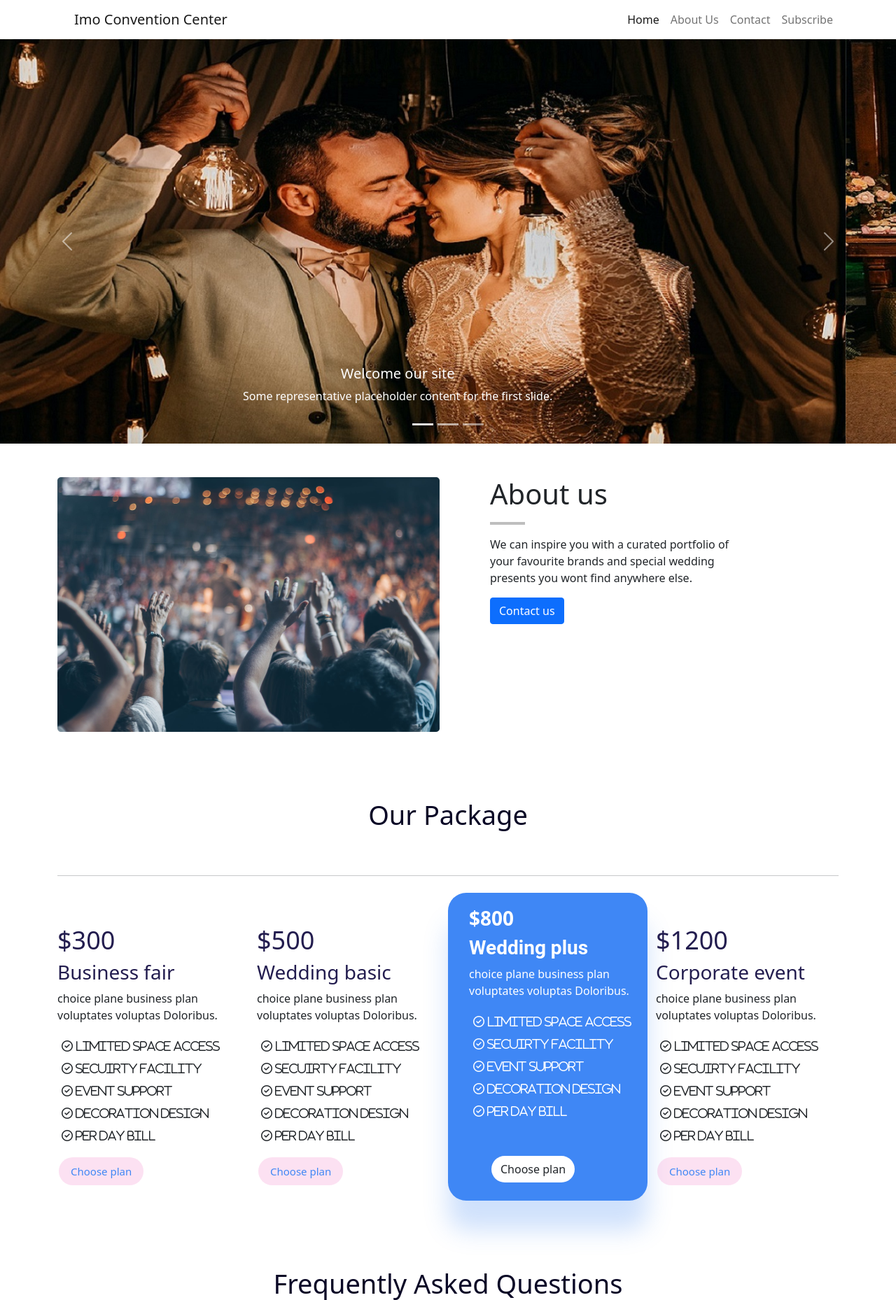
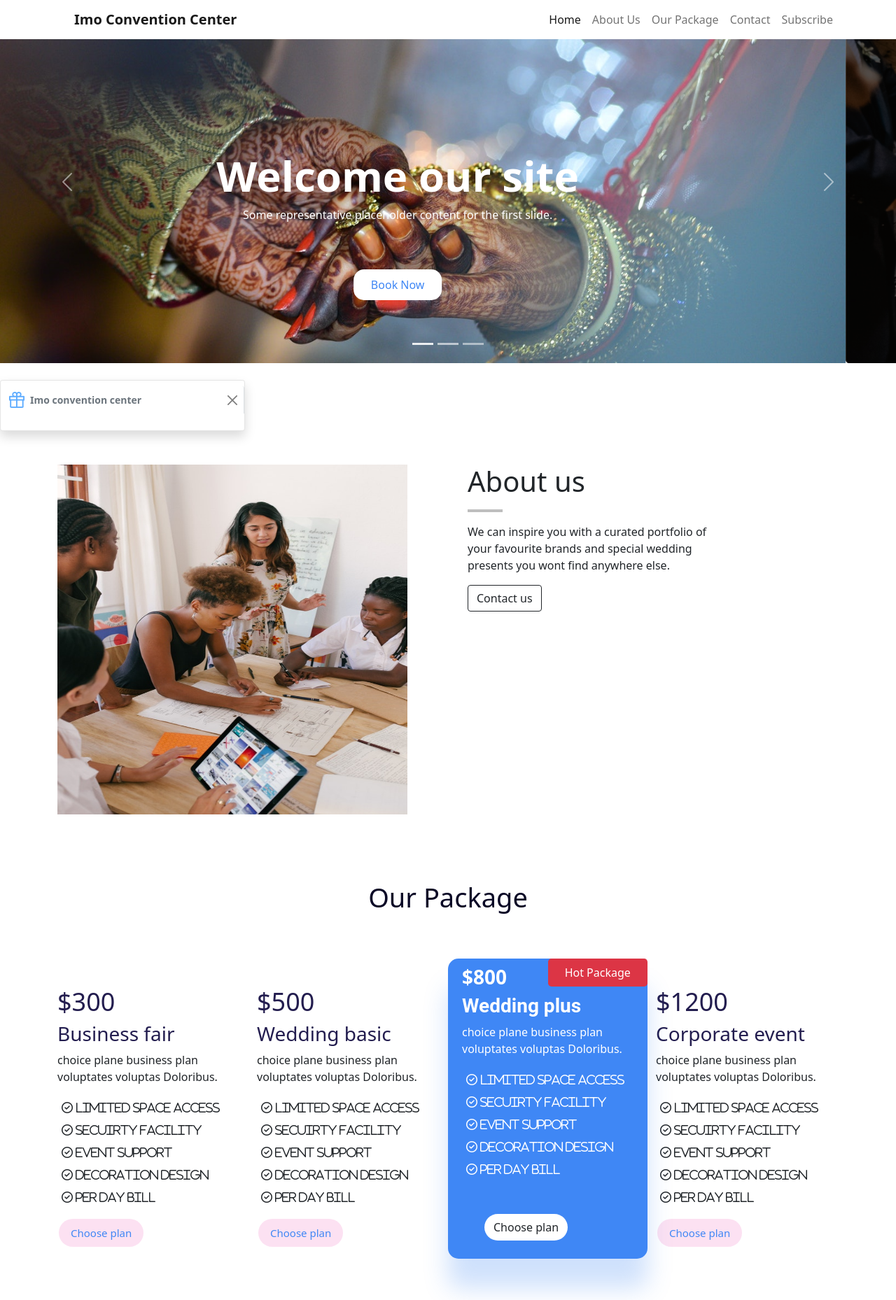
Before and after one commit to ImranHossain5722/WiddingConvention-center, a plain HTML site: page index.html in a window 1280 px wide. Shown: the top 1858 px of the page at 70% size. Drawn offline with nearby package versions, Linux system fonts and the light colour scheme.

Commit message:
slider button done

```diff
--- a/bootstrap/css/style.css
+++ b/bootstrap/css/style.css
@@ -1,3 +1,23 @@
+
+/* slider css*/
+
+.slider-btn{
+    background-color: white;
+    padding: 10px 25px 10px 25px ;
+    margin: 50px;
+    border-radius: 15px;
+    font-size: 16px;
+    color:#3F87F5;
+    border:none;
+}
+
+.carousel-caption h5 {
+    font-size: 60px;
+    font-weight: 800;
+}
+
+
+
 .about-us hr{
     width:50px;
     height: 2px;
@@ -37,17 +57,15 @@ font-size: 38px;
     margin-left: -30px;
     margin-top:15px;
 }
-
 .Wedding-plus{
 
     background-color:rgba(63, 135, 245, 1) ;
-    border-radius: 26px;
-    padding: 20px 10px 10px 30px ;
+    border-radius: 15px;
+    padding: 10px 5px 10px 20px ;
     color: white;
     box-shadow: 0px 42px 34px 0px rgba(63, 135, 245, 0.25);
+}
 
-
-}
 .Wedding-plus h5{
 
     color: white;
@@ -57,16 +75,13 @@ font-size: 38px;
 }
 
 .Wedding-plus h4{
-
     color: white;
     font-size:28px;
     font-weight: 700;
 }
 
 /* footer section */
-
 .footer{
 
     background-color: #0B0D17;
-
 }
--- a/index.html
+++ b/index.html
@@ -13,11 +13,11 @@
     <link rel="stylesheet" href="bootstrap/css/style.css">
 </head>
 <header>
-    <nav class="navbar navbar-expand-lg navbar-light bg-white">
+    <nav class="navbar fixed-top navbar-expand-lg navbar-light bg-white">
         <div class="container">
             <a class="navbar-brand d-flex align-items-center " href="#">
 
-                <span class="ms-4"> Imo Convention Center </span>
+                <span class="ms-4 fw-bold"> Imo Convention Center </span>
               </a>
           <button class="navbar-toggler" type="button" data-bs-toggle="collapse" data-bs-target="#navbarSupportedContent" aria-controls="navbarSupportedContent" aria-expanded="false" aria-label="Toggle navigation">
             <span class="navbar-toggler-icon"></span>
@@ -28,10 +28,15 @@
                 <a class="nav-link active" aria-current="page" href="#">Home</a>
               </li>
               <li class="nav-item">
-                <a class="nav-link" href="#">About Us </a>
+                <a class="nav-link" href="#aboutus">About Us </a>
               </li>
+
               <li class="nav-item">
-                <a class="nav-link" href="#">Contact</a>
+                <a class="nav-link" href="#ourpackage">Our Package </a>
+              </li>
+
+              <li class="nav-item">
+                <a class="nav-link" href="#contact">Contact</a>
               </li>
               <li class="nav-item">
                 <a class="nav-link" href="#">Subscribe</a>
@@ -56,24 +61,32 @@
                 <!-- slider 1st images -->
                 <div class="carousel-inner ">
                   <div class="carousel-item active">
-                    <img src="images/slider1.jpg" class="d-block img-fluid " alt="...">
+                    <img src="images/slider.jpg" class="d-block img-fluid " alt="...">
                     <div class="carousel-caption d-none d-md-block">
                       <h5>Welcome our site </h5>
                       <p>Some representative placeholder content for the first slide.</p>
+                      <a href="https://www.pexels.com/" class="btn btn-primary btn-lg slider-btn " tabindex="-1" role="button" aria-disabled="true">Book Now</a>
+
+
                     </div>
                   </div>
                   <div class="carousel-item">
-                    <img src="images/slider2.jpg" class="d-block img-fluid" alt="...">
+                    <img src="images/banner.png" class="d-block img-fluid" alt="...">
                     <div class="carousel-caption d-none d-md-block">
                       <h5>Welcome imo convention </h5>
                       <p>Some representative placeholder content for the second slide.</p>
+                      <a href="https://www.pexels.com/" class="btn btn-primary btn-lg slider-btn" tabindex="-1" role="button" aria-disabled="true">Book Now</a>
+
                     </div>
                   </div>
                   <div class="carousel-item">
-                    <img src="images/slider3.jpg" class="d-block img-fluid" alt="...">
+                    <img width="1450" height="50" src="images/pexels-kha-ruxury-2369530.jpg" class="d-block img-fluid" alt="...">
                     <div class="carousel-caption d-none d-md-block">
                       <h5>Party time </h5>
                       <p>Some representative placeholder content for the third slide.</p>
+                      <a href="https://www.pexels.com/" class="btn btn-primary btn-lg  " tabindex="-1" role="button" aria-disabled="true">Book Now</a>
+
+
                     </div>
                   </div>
 
@@ -90,14 +103,28 @@
         </section>
         <!-- slider section end -->
 
-        <!-- about us section -->
-        <section class="about-us container pb-5" >
+        <!-- toast section  -->
+            <br>
+        <div class="toast show " role="alert" aria-live="assertive" aria-atomic="true">
+            <div class="toast-header border-0 mt-2 border-end " id="">
+              <img src="icons/Vector.png" class="rounded me-2" alt="...">
+              <strong class="me-auto">Imo convention center</strong>
+            <button type="button" class="btn-close" data-bs-dismiss="toast" aria-label="Close"></button>
+            </div>
+            <div class="toast-body">
+            </div>
+          </div>
+          <!-- toast end -->
+
+            <!-- about us  section start -->
+        <section class="about-us container pb-5" id="aboutus"  >
+
                 <div class="row  d-flex mt-5">
                     <div  class="col-12 col-lg-6">
-                        <img class=" img-fluid" src="images/people.png" alt="">
+                        <img width="500" height="500" class= "rounded-5  border-light " src="images/pexels-rfstudio-3810792.jpg" alt="">
                     </div>
 
-                    <div class=" col-12 col-lg-4 ms-5">
+                    <div class=" col-12 col-lg-4 ms-3">
                         <h1 class="text-black
 
                         ">About us </h1>
@@ -105,19 +132,20 @@
                         <p> We can inspire you with a curated portfolio of your favourite brands and special wedding presents you wont find anywhere else.
 
                         </p>
-                        <button type="button" class="btn btn-primary">Contact us</button>
+
+                        <button type="button" link class="btn border-dark ">Contact us</button>
 
                     </div>
                 </div>
-
         </section>
         <!-- closed about us section -->
 
-        <!-- our package -->
-        <section class="container mt-5 pb-5">
+        <!-- our package start -->
+
+        <section class="container mt-5 pb-5" id="ourpackage">
                 <h2 class="text-center our-package pb-5">Our Package</h2>
-                <hr>
-            <div class="row d-flex justify-content-center align-items-center ">
+                <div class="row d-flex justify-content-between align-items-center ">
+
                 <div class=" package  col-12 col-md-6 col-lg-3 mt-5">
                         <h4>$300</h4>
                         <h5>Business fair</h5>
@@ -168,10 +196,12 @@
 
                     </div>
 
-                    <div class=" package Wedding-plus col-12 col-md-6 col-lg-3 mt-2">
+                    <div class=" package Wedding-plus col-12 col-md-6 col-lg-3 mt-2 position-relative">
                         <h4>$800</h4>
                         <h5>Wedding plus</h5>
                         <p> choice plane business plan voluptates voluptas Doloribus. </p>
+
+                        <p class="p-2 w-50 text-center bg-danger position-absolute top-0 start-50 rounded-3"> Hot Package</p>
                         <ul class="ul">
                             <li>
                                 <i class="far fa-check-circle"> limited space access</i>
@@ -192,7 +222,7 @@
                         </ul>
 
                 </div>
-                <div class=" package col-12 col-md-6 col-lg-3 mt-5">
+                <div class="Corporate-event package col-12 col-md-6 col-lg-3 mt-5">
                     <h4>$1200</h4>
                     <h5>Corporate event</h5>
                     <p> choice plane business plan voluptates voluptas Doloribus. </p>
@@ -216,8 +246,6 @@
                     </ul>
 
             </div>
-
-            </div>
         </section>
         <!-- Closed our packages section  -->
 
@@ -238,7 +266,7 @@
                   <div id="collapseOne" class="accordion-collapse collapse show" aria-labelledby="headingOne" data-bs-parent="#accordionExample">
                     <div class="accordion-body">
                       <strong>You can set up your gift list .</strong> online
-                      or in our London Showroom . Here you'll meet your dedicated Wedding List Advisor who will make recommendations for your gift list that are tailored to your tastes and needs. They will curate a selection of your favourite brands to get you started, and introduce you to lesser-known designers we know you’ll love. You'll be able to see presents in person and start adding presents to your wedding list right away.
+                      or in our London Showroom . Here you'll meet your dedicated Wedding List Advisor who will make recommendations for your gift list that are tailored to your tastes and needs. They will curate a selection of your favourite brands to get you started, and introduce you to lesser-known designers we know you ll love. You'll be able to see presents in person and start adding presents to your wedding list right away.
                     </div>
                   </div>
                 </div>
@@ -262,7 +290,7 @@
                   </h2>
                   <div id="collapseThree" class="accordion-collapse collapse" aria-labelledby="headingThree" data-bs-parent="#accordionExample">
                     <div class="accordion-body">
-                      <strong>Yes, your wedding list contributions are 100% secure with The Wedding Present Company. We operate a separate ring-fenced client trust account, guaranteeing absolute security and peace of mind for you and your guests. With over 25 years’ experience, we are one of the most trusted options available to you.</strong>>  overflow.
+                      <strong>Yes, your wedding list contributions are 100% secure with The Wedding Present Company. We operate a separate ring-fenced client trust account, guaranteeing absolute security and peace of mind for you and your guests. With over 25 years experience, we are one of the most trusted options available to you.</strong>>  overflow.
                     </div>
                   </div>
                 </div>
@@ -279,11 +307,25 @@
 </section>
 <!-- closed faq section -->
 
+ <section>
+    <div class="toast align-items-center" role="alert" aria-live="assertive" aria-atomic="true">
+        <div class="d-flex">
+          <div class="toast-body">
+          Hello, world! This is a toast message.
+         </div>
+          <button type="button" class="btn-close me-2 m-auto" data-bs-dismiss="toast" aria-label="Close"></button>
+        </div>
+      </div>
+ </section>
+
 <!-- contact us section  -->
-        <section class="container contact mb-5">
+        <section class="container contact mb-5" id="contact">
             <h2 class="text-center our-package mt-5 pb-5">Contact Us</h2>
             <div class="row">
+
+
                 <div class="col-lg-6">
+
                     <div class="contat-img ">
                         <img class="rounded" width="500" height="410px " src="images/contact.jpeg" alt="">
                     </div>
@@ -323,9 +365,32 @@
             </div>
 
 
+
+
+        </section>
+
+        <section class="container">
+                <div class="row">
+
+                </div>
         </section>
     </main>
+
+    <!-- bootstrap script -->
     <script src="bootstrap/js/bootstrap.min.js"></script>
+    <script src="https://cdn.jsdelivr.net/npm/bootstrap@5.1.3/dist/js/bootstrap.bundle.min.js" integrity="sha384-ka7Sk0Gln4gmtz2MlQnikT1wXgYsOg+OMhuP+IlRH9sENBO0LRn5q+8nbTov4+1p" crossorigin="anonymous"></script>
+
+    <!-- toast script -->
+<Script>
+
+$(function(){
+
+    $('.toast').toast();
+
+});
+
+</Script>
+
 </body>
 <!-- footer section -->
 
```
Also changed, not shown: icons/Vector.png (added), images/pexels-kha-ruxury-2369530.jpg (added), images/pexels-rfstudio-3810792.jpg (added), images/slider.jpg (added), images/slider1.jpg (deleted), images/slider2.jpg (deleted), images/slider3.jpg (deleted).
